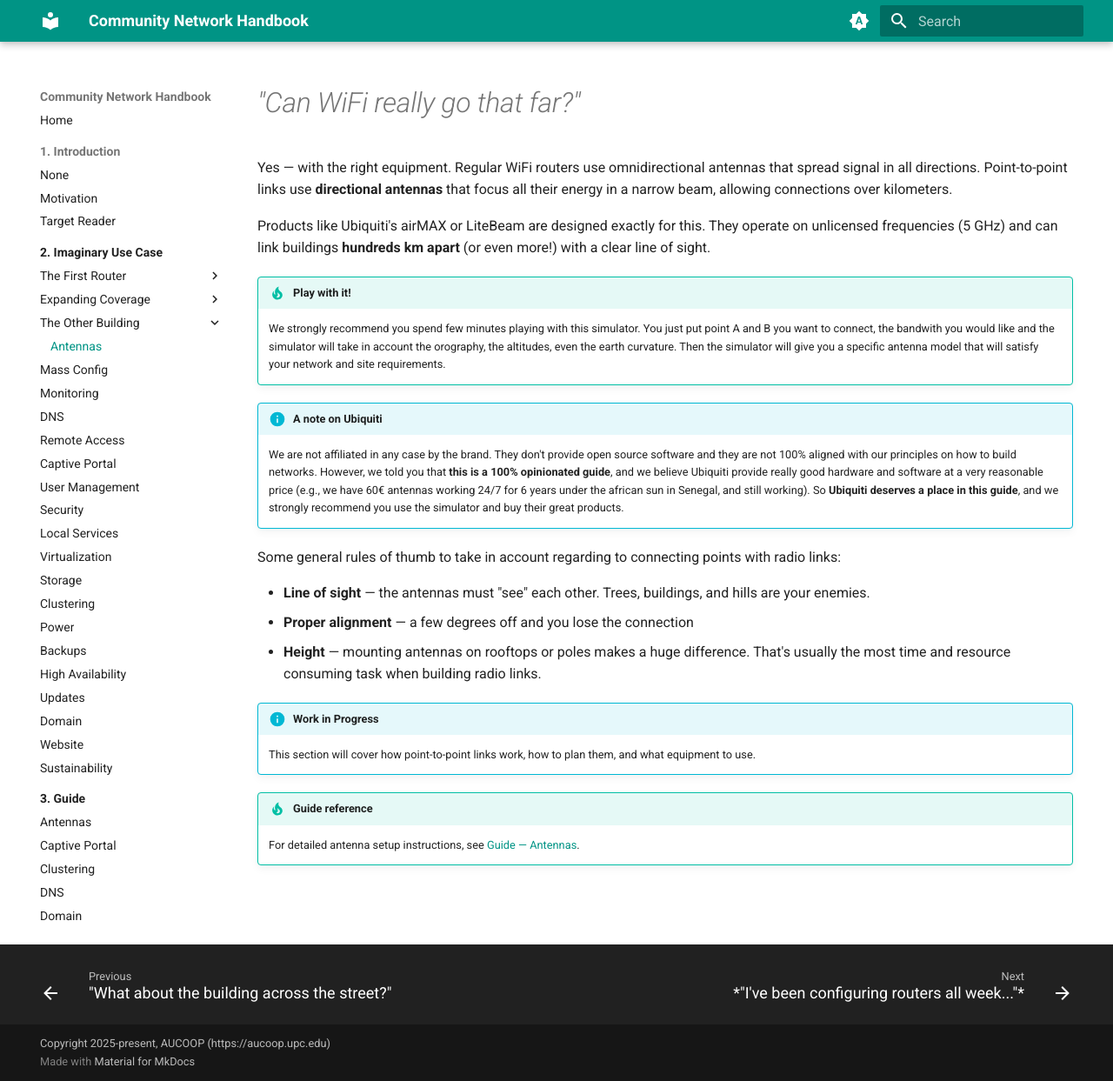
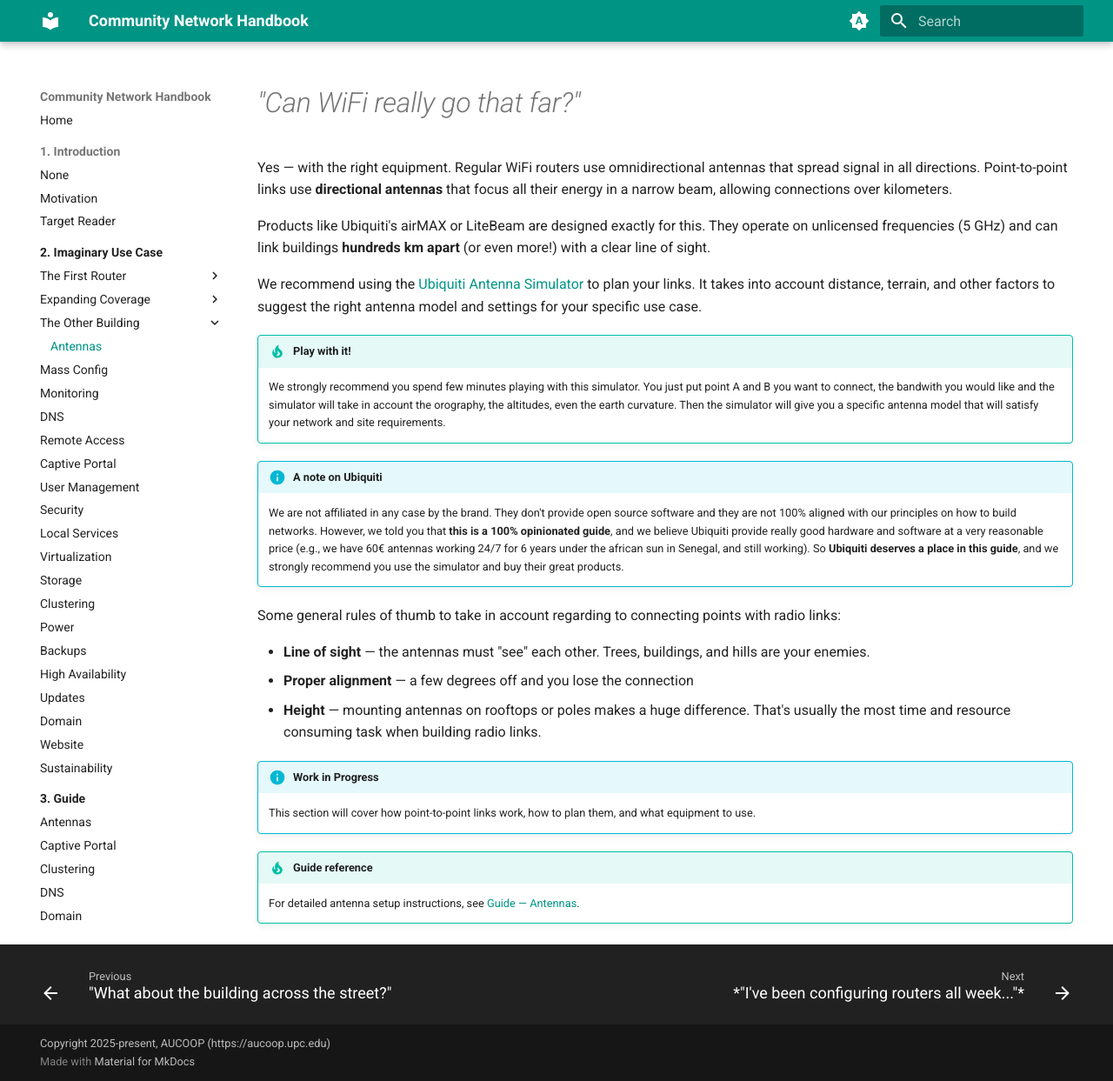
Before and after one commit to aucoop/Community-Network-Handbook, an MkDocs documentation site: the page built from docs/2-Imaginary-Use-Case/2.3-The-Other-Building/2.3.1-Antennas.md, in a window 1280 px wide and 1243 px high. Shown: the whole window at 87% size. Built offline with MkDocs 1.6.1 and Material for MkDocs 9.7.7, drawn with Linux system fonts in a browser that asks for light colours.

Commit message:
Link Ubiquiti Simulator

```diff
--- a/docs/2-Imaginary-Use-Case/2.3-The-Other-Building/2.3.1-Antennas.md
+++ b/docs/2-Imaginary-Use-Case/2.3-The-Other-Building/2.3.1-Antennas.md
@@ -4,15 +4,14 @@ Yes — with the right equipment. Regular WiFi routers use omnidirectional anten
 
 Products like Ubiquiti's airMAX or LiteBeam are designed exactly for this. They operate on unlicensed frequencies (5 GHz) and can link buildings **hundreds km apart** (or even more!) with a clear line of sight.
 
+We recommend using the [Ubiquiti Antenna Simulator](https://ispdesign.ui.com/) to plan your links. It takes into account distance, terrain, and other factors to suggest the right antenna model and settings for your specific use case.
+
 !!! tip "Play with it!"
     We strongly recommend you spend few minutes playing with this simulator. You just put point A and B you want to connect, the bandwith you would like and the simulator will take in account the orography, the altitudes, even the earth curvature. Then the simulator will give you a specific antenna model that will satisfy your network and site requirements.
-
 
 !!! info "A note on Ubiquiti"
     We are not affiliated in any case by the brand. They don't provide open source software and they are not 100% aligned with our principles on how to build networks. However, we told you that **this is a 100% opinionated guide**, and we believe Ubiquiti provide really good hardware and software at a very reasonable price (e.g., we have 60€ antennas working 24/7 for 6 years under the african sun in Senegal, and still working). So **Ubiquiti deserves a place in this guide**, and we strongly recommend you use the simulator and buy their great products.
 
-
-<!-- TODO: Add ubiquiti simulator -->
 
 Some general rules of thumb to take in account regarding to connecting points with radio links:
 
```
